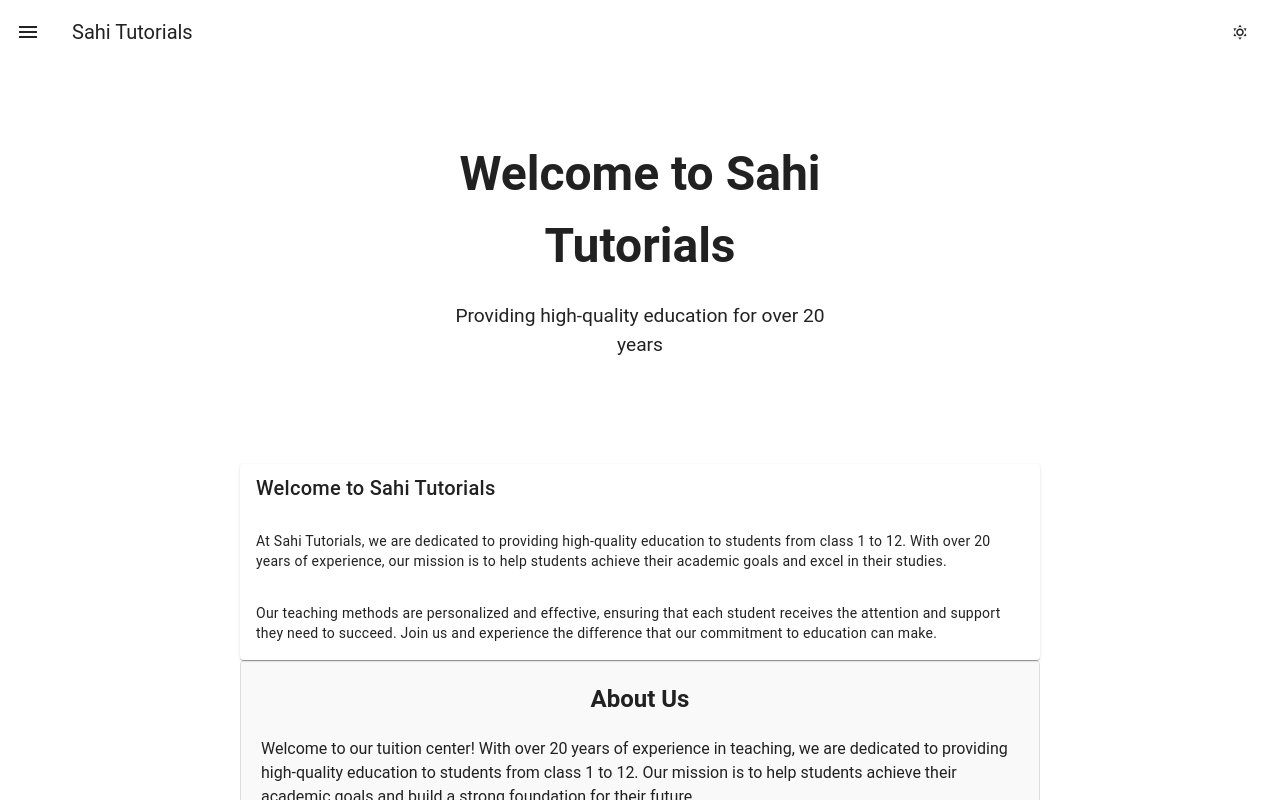
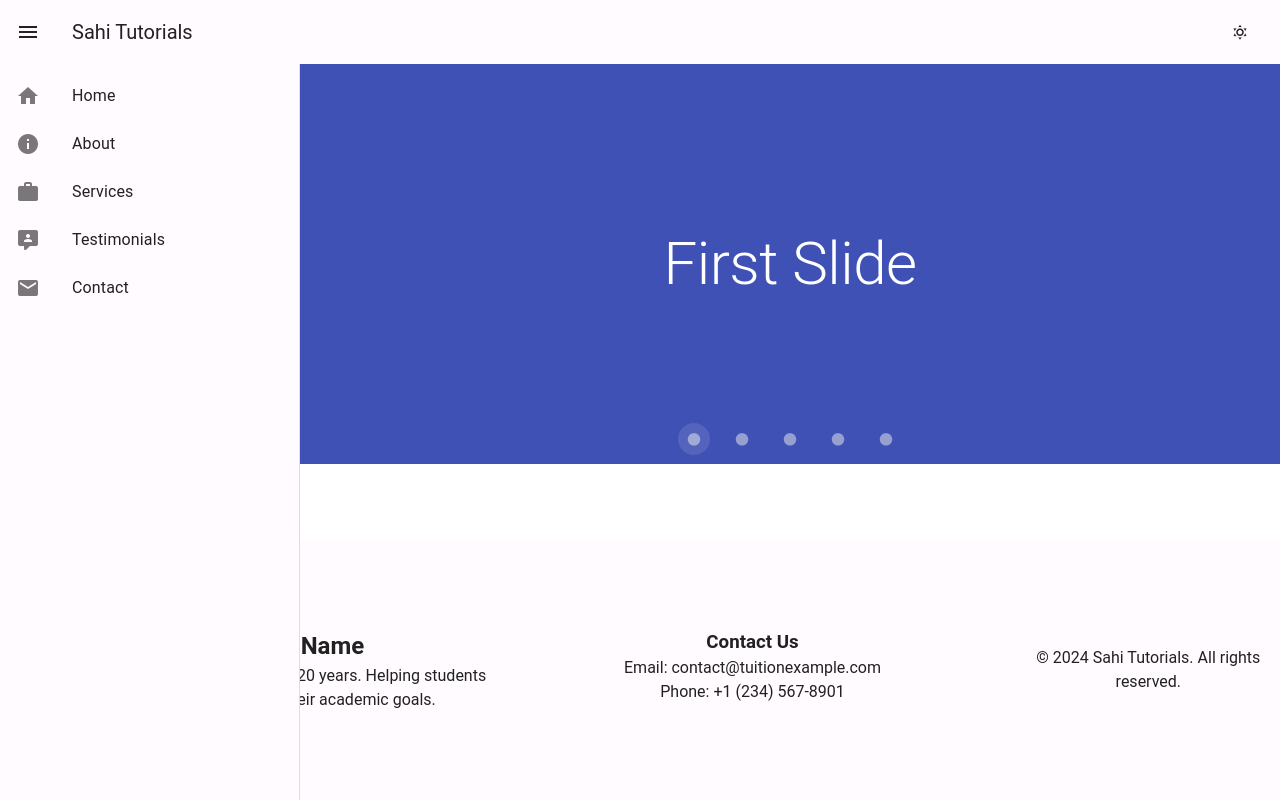
Before and after one commit to tejus07/sahi-tutorials, a Vue app: page / in a window 1280 px wide. Shown: the top 800 px of the page. Built offline with nearby package versions, Linux system fonts and the light colour scheme.

Commit message:
Fix - css issues

```diff
--- a/src/App.vue
+++ b/src/App.vue
@@ -1,7 +1,7 @@
 <template>
-  <v-app class="rounded rounded-md">
-    <HeaderComponent />
-    <v-main class="d-flex align-center justify-center">
+<v-app class="rounded rounded-md">
+      <HeaderComponent />
+    <v-main>
       <HomeView />
     </v-main>
     <ScrollToTop />
--- a/src/components/HeroComponent.vue
+++ b/src/components/HeroComponent.vue
@@ -1,25 +1,63 @@
 <template>
-    <div class="hero">
-      <div class="hero-content">
+    <!-- <div class="hero"> -->
+      <!-- <div class="hero-content">
         <h1>Welcome to Sahi Tutorials</h1>
         <p>Providing high-quality education for over 20 years</p>
-      </div>
-    </div>
+      </div> -->
+    <!-- </div> -->
+    <v-carousel
+    height="400"
+    show-arrows="hover"
+    cycle
+    hide-delimiter-background
+  >
+    <v-carousel-item
+      v-for="(slide, i) in slides"
+      :key="i"
+    >
+      <v-sheet
+        :color="colors[i]"
+        height="100%"
+      >
+        <div class="d-flex fill-height justify-center align-center">
+          <div class="text-h2">
+            {{ slide }} Slide
+          </div>
+        </div>
+      </v-sheet>
+    </v-carousel-item>
+  </v-carousel>
   </template>
 
   <script lang="ts">
-  import { defineComponent } from 'vue';
+  import { defineComponent, ref } from 'vue';
 
   export default defineComponent({
-    name: 'HeroComponent',
-  });
+  name: 'HeroComponent',
+  setup() {
+    const colors = ref([
+      'indigo',
+      'warning',
+      'pink darken-2',
+      'red lighten-1',
+      'deep-purple accent-4',
+    ]);
+
+    const slides = ref(['First', 'Second', 'Third', 'Fourth', 'Fifth']);
+
+    return {
+      colors,
+      slides,
+    };
+  },
+});
   </script>
 
   <style scoped>
-  .hero {
+  /* .hero {
     position: relative;
     height: 400px;
-    /* background-image: url('@/assets/hero-background.jpg'); */
+    background-image: url('@/assets/hero-background.jpg');
     background-size: cover;
     background-position: center;
   }
@@ -54,4 +92,5 @@
   .cta-button:hover {
     background-color: #0056b3;
   }
+    */
   </style>
--- a/src/plugins/vuetify.ts
+++ b/src/plugins/vuetify.ts
@@ -2,8 +2,11 @@ import { createVuetify } from 'vuetify';
 import 'vuetify/styles';
 import { aliases, mdi } from 'vuetify/iconsets/mdi'
 import '@mdi/font/css/materialdesignicons.css';
+import { md3 } from 'vuetify/blueprints'
 
 export default createVuetify({
+  blueprint: md3,
+  ssr: true,
   icons: {
     defaultSet: 'mdi',
     aliases,
--- a/src/views/HomeView.vue
+++ b/src/views/HomeView.vue
@@ -2,9 +2,9 @@
     <div class="home">
         <section id="home">
             <HeroComponent />
-            <IntroductionComponent />
+            <!-- <IntroductionComponent /> -->
         </section>
-        <section id="about">
+        <!-- <section id="about">
             <AboutComponent />
         </section>
         <section id="services">
@@ -15,7 +15,7 @@
         </section>
         <section id="contact">
             <ContactFormComponent />
-        </section>
+        </section> -->
 
     </div>
 </template>
```
